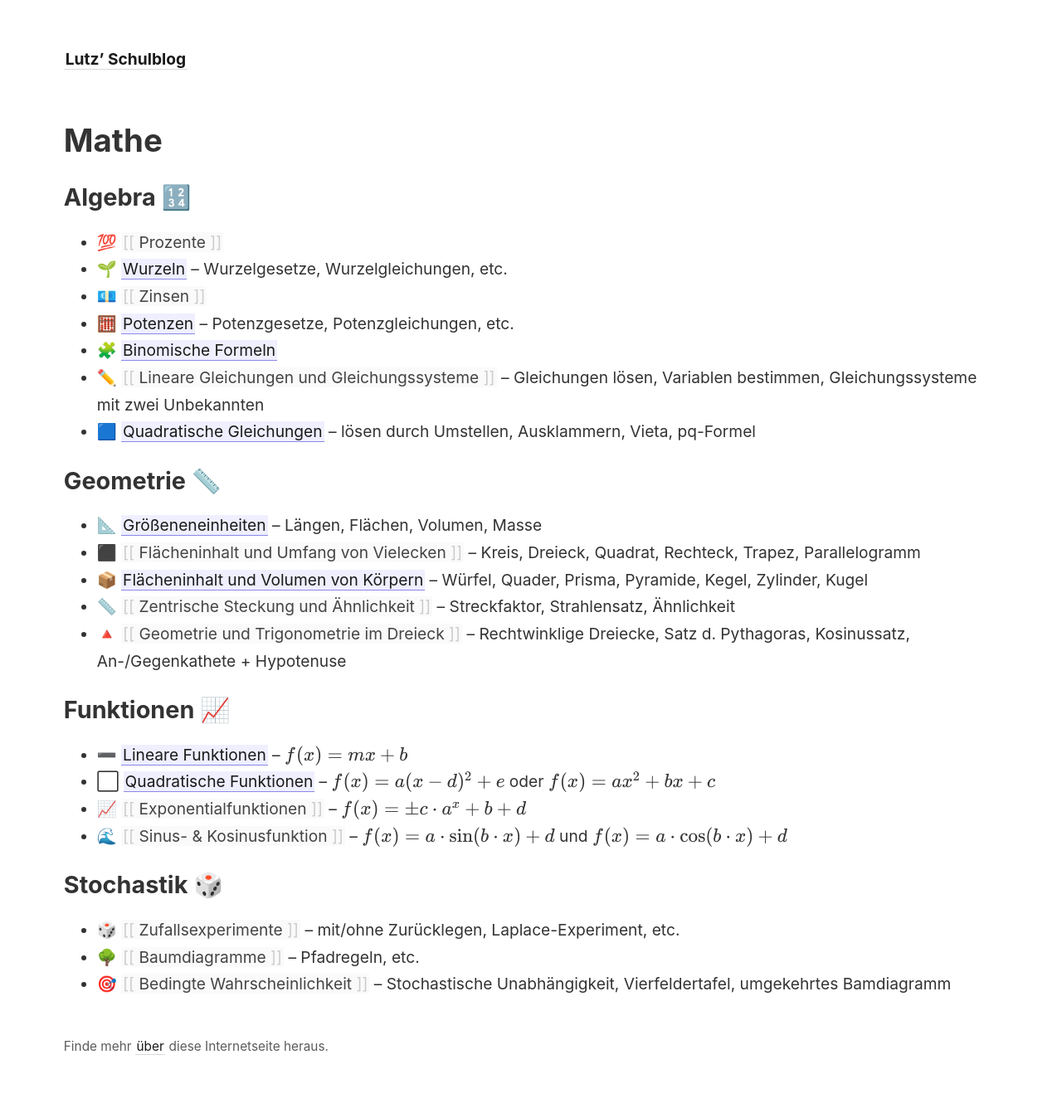
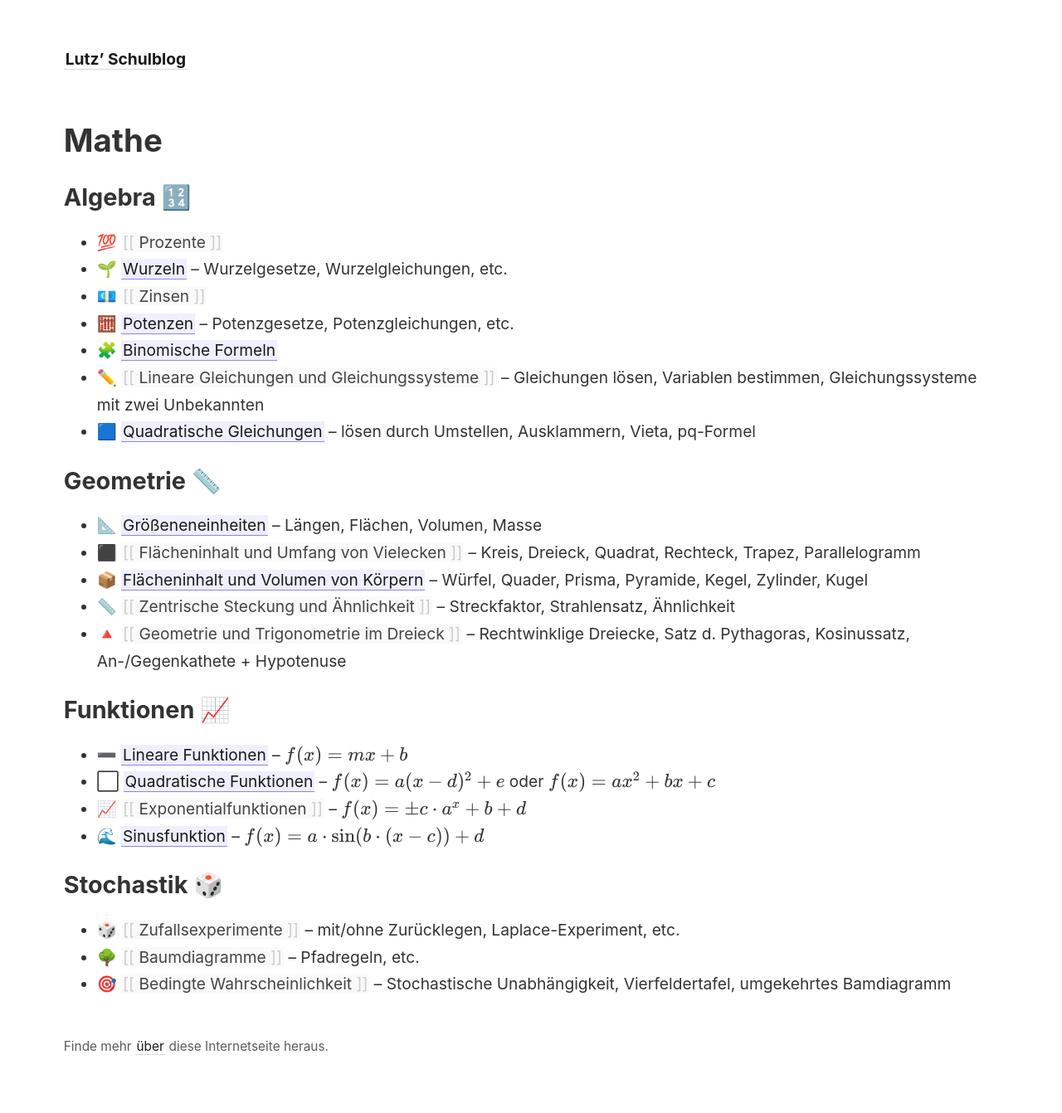
Before and after one commit to lutz-stu/school-blog, a Jekyll site: the page built from _notes/Mathe/index.md, in a window 1280 px wide. Shown: the whole page at 83% size. Built offline with Jekyll 4.4.1, drawn with Linux system fonts in a browser that asks for light colours.

Commit message:
Update Mathe content (Sinusfunktion)

```diff
--- a/_notes/Mathe/index.md
+++ b/_notes/Mathe/index.md
@@ -26,7 +26,7 @@ permalink: /Mathe
 - ➖ [[Lineare Funktionen]] – $ f(x) = mx + b $
 - ⬜ [[Quadratische Funktionen]] – $ f(x) = a(x - d)^2 + e $ oder $ f(x) = ax^2 + bx + c $
 - 📈 [[Exponentialfunktionen]] – $ f(x) = \pm c \cdot a^x+b + d $
-- 🌊 [[Sinus- & Kosinusfunktion]] – $ f(x) = a \cdot \sin(b \cdot x) + d $ und $ f(x) = a \cdot \cos(b \cdot x) + d $
+- 🌊 [[Sinusfunktion]] – $ f(x) = a \cdot \sin(b \cdot (x - c)) + d $
 
 ## Stochastik 🎲
 - 🎲 [[Zufallsexperimente]] – mit/ohne Zurücklegen, Laplace-Experiment, etc.
```
Also changed, not shown: _notes/Mathe/lineare-funktionen.md (+1 -1 lines), _notes/Mathe/sinusfunktion.md (added, +14 -0 lines).
